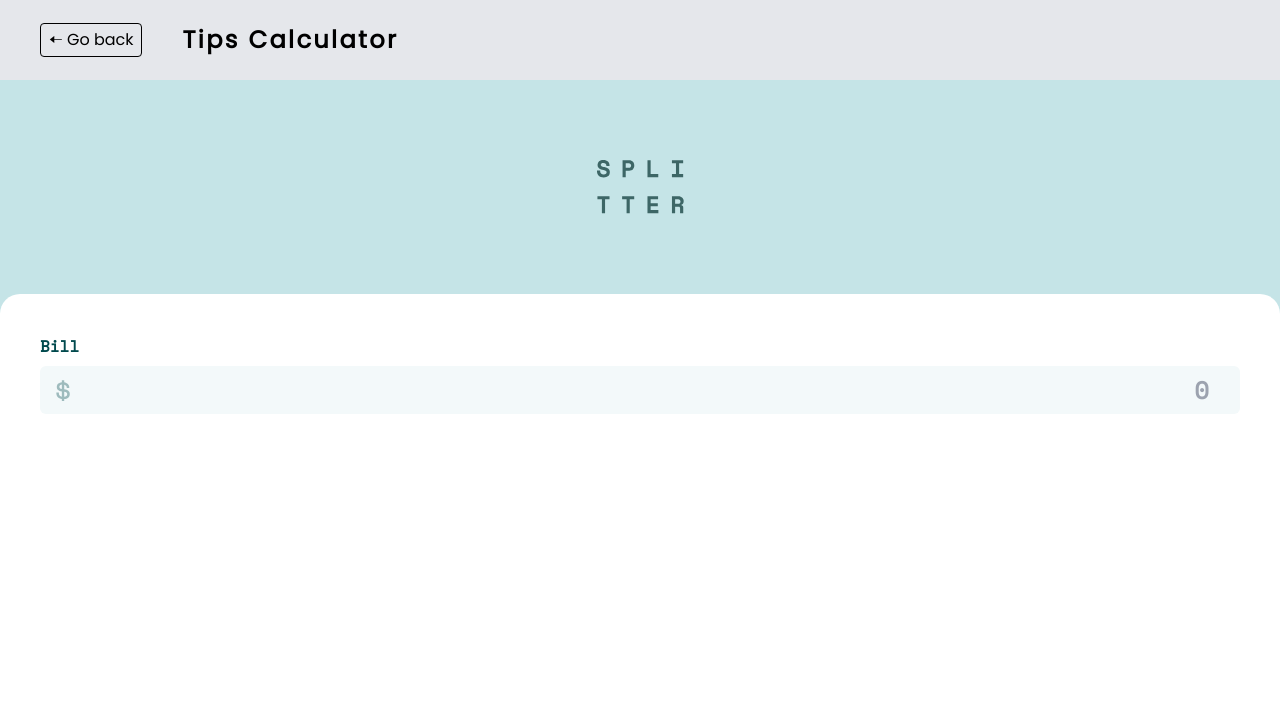
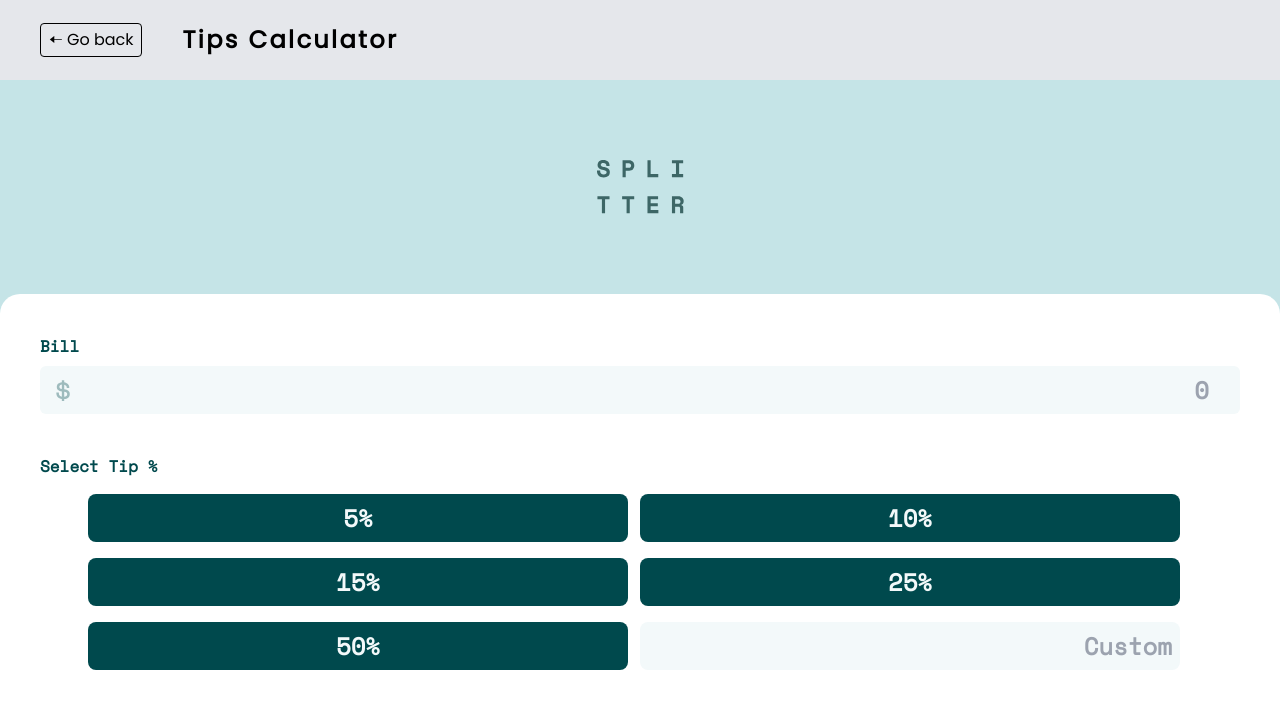
Before and after one commit to ValTM/friendly-bassoon, a React (Vite) app: page /tips-calculator in a window 1280 px wide. Shown: the top 708 px of the page. Built offline with nearby package versions, Linux system fonts and the light colour scheme; the HTML template or start-up script is replaced by a standard one.

Commit message:
added Tips Container in TIps Calculator project

```diff
--- a/src/pages/TipsCalculator/BillContainer.jsx
+++ b/src/pages/TipsCalculator/BillContainer.jsx
@@ -8,7 +8,7 @@ function BillContainer() {
         Bill
       </label>
       <input
-        className=" mt-2 bg-tipsWhiteColor h-12 rounded-md text-right pr-4 text-2xl text-tipsDarkCyan font-bold"
+        className=" mt-2 bg-tipsWhiteColor h-12 rounded-md text-right pr-4 pl-9 text-2xl text-tipsDarkCyan font-bold"
         type="number"
         placeholder="0"
       />
--- a/src/pages/TipsCalculator/TipsCalculator.jsx
+++ b/src/pages/TipsCalculator/TipsCalculator.jsx
@@ -3,6 +3,7 @@ import Header from '../../components/Header';
 import './TipsCalculator.css';
 import BillContainer from './BillContainer';
 import logo from '../../assets/tips-calc-img/logo.svg';
+import TipsContainer from './TipsContainer';
 
 function TipsCalculator() {
   return (
@@ -12,6 +13,7 @@ function TipsCalculator() {
         <img className="mx-auto pt-20" src={logo} alt="" />
         <form className="h-[700px] bg-white mt-20 rounded-t-[20px] p-10">
           <BillContainer />
+          <TipsContainer />
         </form>
       </div>
     </>
--- /dev/null
+++ b/src/pages/TipsCalculator/TipsContainer.jsx
@@ -0,0 +1,34 @@
+import React from 'react';
+
+function TipsContainer() {
+  return (
+    <div className="mt-10">
+      <label className="text-tipsDarkCyan font-bold" htmlFor="tip">
+        Select Tip %
+      </label>
+      <div className="flex flex-wrap justify-center mt-2">
+        <div className=" my-2 mr-3 w-[45%] py-2 bg-tipsDarkCyan text-tipsWhiteColor text-center text-2xl rounded-lg font-bold hover:bg-tipsCyan hover:text-tipsDarkCyan">
+          5%
+        </div>
+        <div className="my-2 mr-3 w-[45%] py-2 bg-tipsDarkCyan text-tipsWhiteColor text-center text-2xl rounded-lg font-bold hover:bg-tipsCyan hover:text-tipsDarkCyan">
+          10%
+        </div>
+        <div className="my-2 mr-3 w-[45%] py-2 bg-tipsDarkCyan text-tipsWhiteColor text-center text-2xl rounded-lg font-bold hover:bg-tipsCyan hover:text-tipsDarkCyan">
+          15%
+        </div>
+        <div className="my-2 mr-3 w-[45%] py-2 bg-tipsDarkCyan text-tipsWhiteColor text-center text-2xl rounded-lg font-bold hover:bg-tipsCyan hover:text-tipsDarkCyan">
+          25%
+        </div>
+        <div className="my-2 mr-3 w-[45%] py-2 bg-tipsDarkCyan text-tipsWhiteColor text-center text-2xl rounded-lg font-bold hover:bg-tipsCyan hover:text-tipsDarkCyan">
+          50%
+        </div>
+        <input
+          className="my-2 mr-3 w-[45%] py-2 bg-tipsWhiteColor text-tipsDarkCyan text-center text-2xl rounded-lg font-bold text-right pr-2 pl-2 "
+          placeholder="Custom"
+        />
+      </div>
+    </div>
+  );
+}
+
+export default TipsContainer;
```
